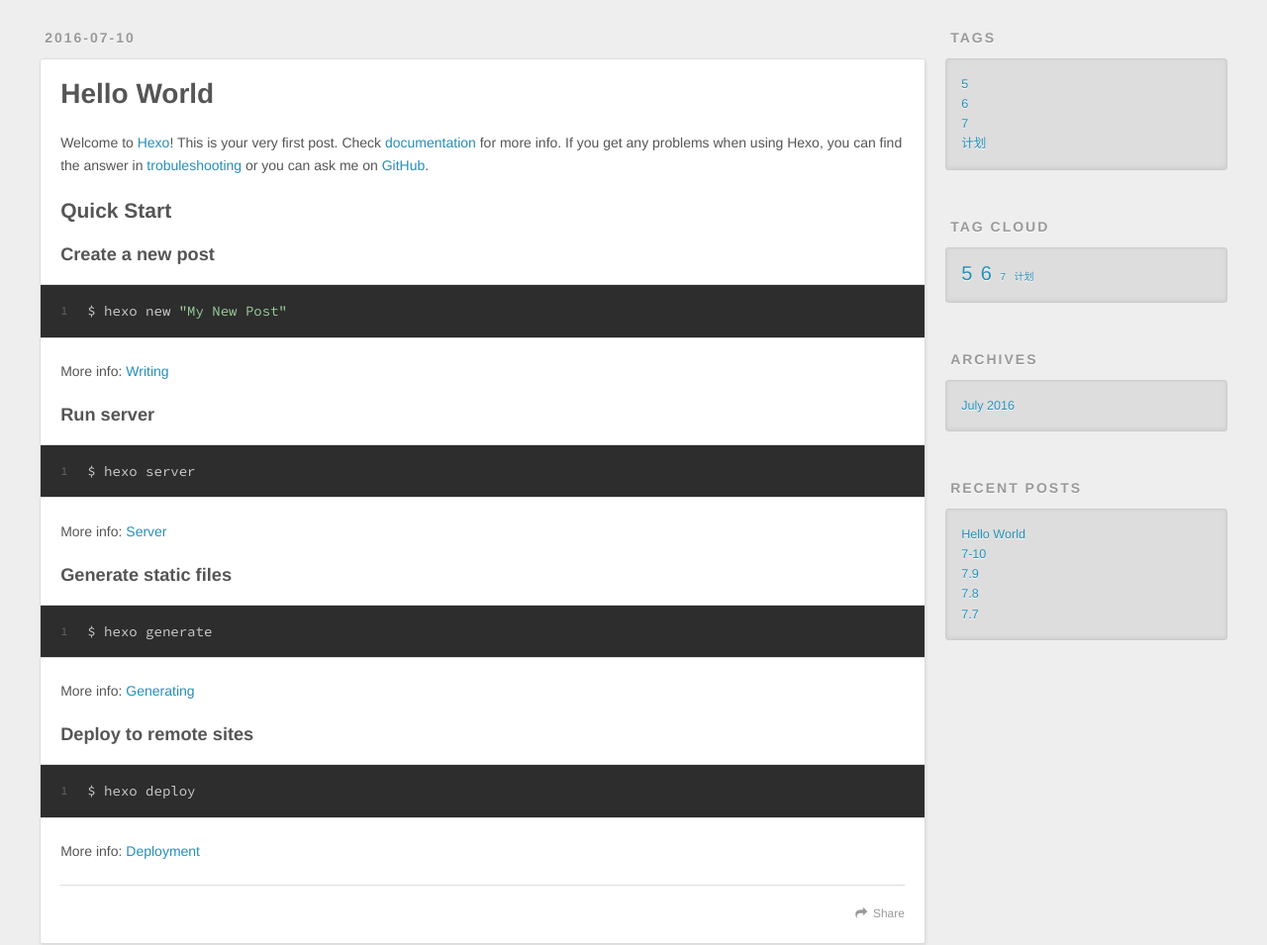
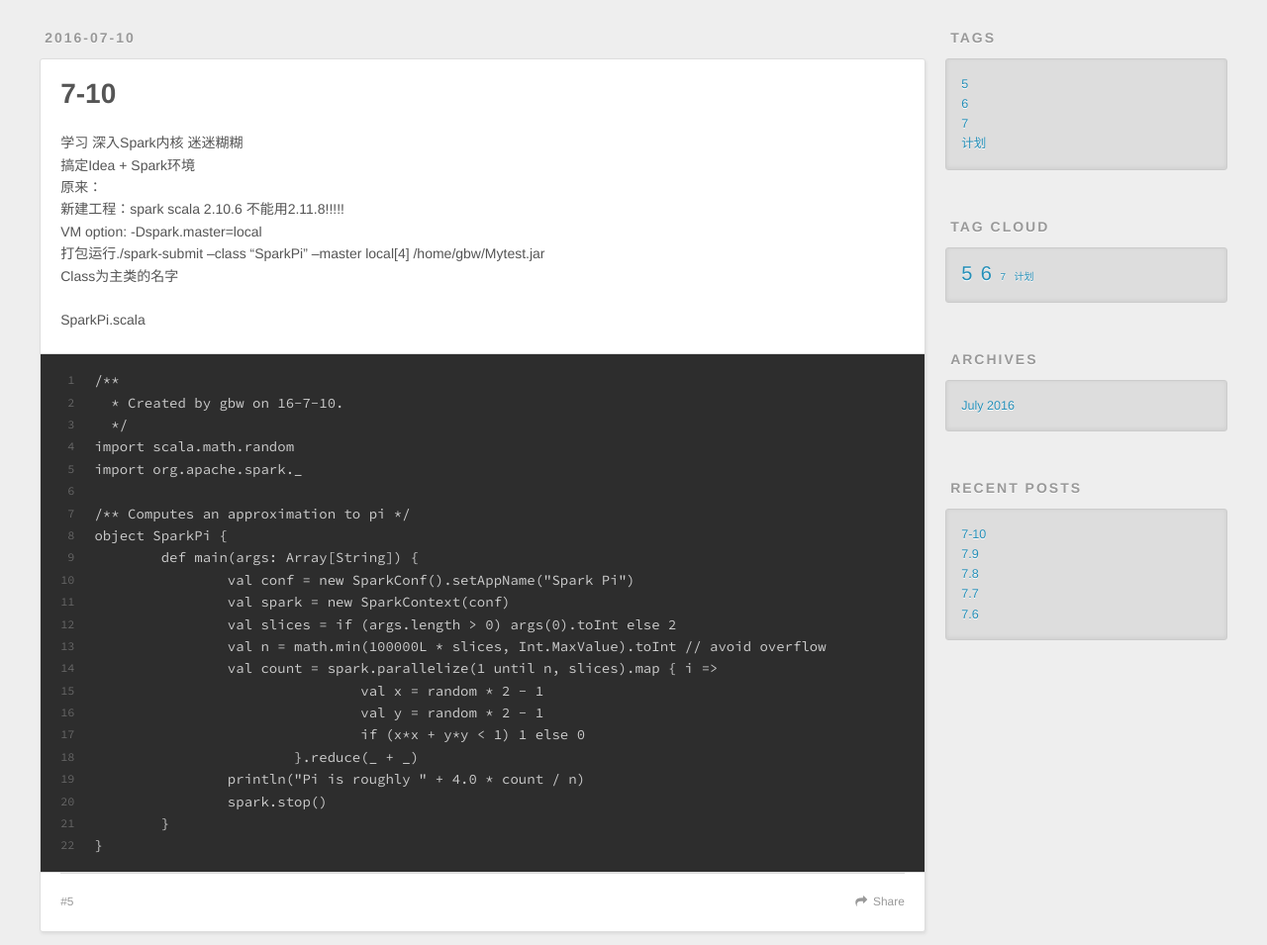
Before and after one commit to GBWen/GBWen.github.io, a plain HTML site: page index.html in a window 1280 px wide. Shown: the part 320-1275 px from the top of the page at 99% size. Drawn offline with nearby package versions, Linux system fonts and the light colour scheme.

Commit message:
Site updated: 2016-07-10 23:02:46

```diff
--- a/index.html
+++ b/index.html
@@ -61,51 +61,6 @@
       <div class="outer">
         <section id="main">
 
-    <article id="post-hello-world" class="article article-type-post" itemscope itemprop="blogPost">
-  <div class="article-meta">
-    <a href="/2016/07/10/hello-world/" class="article-date">
-  <time datetime="2016-07-10T14:59:49.749Z" itemprop="datePublished">2016-07-10</time>
-</a>
-
-  </div>
-  <div class="article-inner">
-
-
-      <header class="article-header">
-
-
-    <h1 itemprop="name">
-      <a class="article-title" href="/2016/07/10/hello-world/">Hello World</a>
-    </h1>
-
-
-      </header>
-
-    <div class="article-entry" itemprop="articleBody">
-
-        <p>Welcome to <a href="http://hexo.io/" target="_blank" rel="external">Hexo</a>! This is your very first post. Check <a href="http://hexo.io/docs/" target="_blank" rel="external">documentation</a> for more info. If you get any problems when using Hexo, you can find the answer in <a href="http://hexo.io/docs/troubleshooting.html" target="_blank" rel="external">trobuleshooting</a> or you can ask me on <a href="https://github.com/hexojs/hexo/issues" target="_blank" rel="external">GitHub</a>.</p>
-<h2 id="Quick-Start"><a href="#Quick-Start" class="headerlink" title="Quick Start"></a>Quick Start</h2><h3 id="Create-a-new-post"><a href="#Create-a-new-post" class="headerlink" title="Create a new post"></a>Create a new post</h3><figure class="highlight bash"><table><tr><td class="gutter"><pre><div class="line">1</div></pre></td><td class="code"><pre><div class="line">$ hexo new <span class="string">"My New Post"</span></div></pre></td></tr></table></figure>
-<p>More info: <a href="http://hexo.io/docs/writing.html" target="_blank" rel="external">Writing</a></p>
-<h3 id="Run-server"><a href="#Run-server" class="headerlink" title="Run server"></a>Run server</h3><figure class="highlight bash"><table><tr><td class="gutter"><pre><div class="line">1</div></pre></td><td class="code"><pre><div class="line">$ hexo server</div></pre></td></tr></table></figure>
-<p>More info: <a href="http://hexo.io/docs/server.html" target="_blank" rel="external">Server</a></p>
-<h3 id="Generate-static-files"><a href="#Generate-static-files" class="headerlink" title="Generate static files"></a>Generate static files</h3><figure class="highlight bash"><table><tr><td class="gutter"><pre><div class="line">1</div></pre></td><td class="code"><pre><div class="line">$ hexo generate</div></pre></td></tr></table></figure>
-<p>More info: <a href="http://hexo.io/docs/generating.html" target="_blank" rel="external">Generating</a></p>
-<h3 id="Deploy-to-remote-sites"><a href="#Deploy-to-remote-sites" class="headerlink" title="Deploy to remote sites"></a>Deploy to remote sites</h3><figure class="highlight bash"><table><tr><td class="gutter"><pre><div class="line">1</div></pre></td><td class="code"><pre><div class="line">$ hexo deploy</div></pre></td></tr></table></figure>
-<p>More info: <a href="http://hexo.io/docs/deployment.html" target="_blank" rel="external">Deployment</a></p>
-
-
-    </div>
-    <footer class="article-footer">
-      <a data-url="http://yoursite.com/2016/07/10/hello-world/" data-id="ciqgq99t00008wo6bmve59em1" class="article-share-link">Share</a>
-
-
-    </footer>
-  </div>
-
-</article>
-
-
-
     <article id="post-7-10" class="article article-type-post" itemscope itemprop="blogPost">
   <div class="article-meta">
     <a href="/2016/07/10/7-10/" class="article-date">
@@ -135,7 +90,7 @@
 
     </div>
     <footer class="article-footer">
-      <a data-url="http://yoursite.com/2016/07/10/7-10/" data-id="ciqgq99t3000awo6bq0pzpwe9" class="article-share-link">Share</a>
+      <a data-url="http://yoursite.com/2016/07/10/7-10/" data-id="ciqgqbj560000yd6bta2qa2yr" class="article-share-link">Share</a>
 
 
   <ul class="article-tag-list"><li class="article-tag-list-item"><a class="article-tag-list-link" href="/tags/5/">5</a></li></ul>
@@ -180,7 +135,7 @@
 
     </div>
     <footer class="article-footer">
-      <a data-url="http://yoursite.com/2016/07/10/7-9/" data-id="ciqgq99sn0003wo6bo0pcwovp" class="article-share-link">Share</a>
+      <a data-url="http://yoursite.com/2016/07/10/7-9/" data-id="ciqgqbj5y0006yd6bbi91w5r5" class="article-share-link">Share</a>
 
 
   <ul class="article-tag-list"><li class="article-tag-list-item"><a class="article-tag-list-link" href="/tags/5/">5</a></li></ul>
@@ -219,7 +174,7 @@
 
     </div>
     <footer class="article-footer">
-      <a data-url="http://yoursite.com/2016/07/08/7-8/" data-id="ciqgq99se0001wo6b10xeu78g" class="article-share-link">Share</a>
+      <a data-url="http://yoursite.com/2016/07/08/7-8/" data-id="ciqgqbj5v0004yd6bp7uk2qvv" class="article-share-link">Share</a>
 
 
   <ul class="article-tag-list"><li class="article-tag-list-item"><a class="article-tag-list-link" href="/tags/7/">7</a></li></ul>
@@ -258,7 +213,7 @@
 
     </div>
     <footer class="article-footer">
-      <a data-url="http://yoursite.com/2016/07/07/7-7/" data-id="ciqgq99sp0004wo6bvux15f44" class="article-share-link">Share</a>
+      <a data-url="http://yoursite.com/2016/07/07/7-7/" data-id="ciqgqbj5k0003yd6bd44i6vbk" class="article-share-link">Share</a>
 
 
   <ul class="article-tag-list"><li class="article-tag-list-item"><a class="article-tag-list-link" href="/tags/6/">6</a></li></ul>
@@ -297,7 +252,7 @@
 
     </div>
     <footer class="article-footer">
-      <a data-url="http://yoursite.com/2016/07/07/7-6/" data-id="ciqgq99s80000wo6bwrj1ptws" class="article-share-link">Share</a>
+      <a data-url="http://yoursite.com/2016/07/07/7-6/" data-id="ciqgqbj5c0001yd6bpa2rwwce" class="article-share-link">Share</a>
 
 
   <ul class="article-tag-list"><li class="article-tag-list-item"><a class="article-tag-list-link" href="/tags/6/">6</a></li></ul>
@@ -338,7 +293,7 @@
 
     </div>
     <footer class="article-footer">
-      <a data-url="http://yoursite.com/2016/07/05/Plan/" data-id="ciqgq99st0006wo6bqskhb7nz" class="article-share-link">Share</a>
+      <a data-url="http://yoursite.com/2016/07/05/Plan/" data-id="ciqgqbj6p000eyd6b5pldc9k5" class="article-share-link">Share</a>
 
 
   <ul class="article-tag-list"><li class="article-tag-list-item"><a class="article-tag-list-link" href="/tags/计划/">计划</a></li></ul>
@@ -394,10 +349,6 @@
       <ul>
 
           <li>
-            <a href="/2016/07/10/hello-world/">Hello World</a>
-          </li>
-
-          <li>
             <a href="/2016/07/10/7-10/">7-10</a>
           </li>
 
@@ -411,6 +362,10 @@
 
           <li>
             <a href="/2016/07/07/7-7/">7.7</a>
+          </li>
+
+          <li>
+            <a href="/2016/07/07/7-6/">7.6</a>
           </li>
 
       </ul>
```
Also changed, not shown: 2016/07/05/Plan/index.html (+5 -5 lines), 2016/07/07/7-6/index.html (+5 -5 lines), 2016/07/07/7-7/index.html (+5 -5 lines), 2016/07/08/7-8/index.html (+5 -5 lines), 2016/07/10/7-10/index.html (+5 -14 lines), 2016/07/10/7-9/index.html (+5 -5 lines), archives/2016/07/index.html (+4 -23 lines), archives/2016/index.html (+4 -23 lines), archives/index.html (+4 -23 lines), tags/5/index.html (+4 -4 lines), tags/6/index.html (+4 -4 lines), tags/7/index.html (+4 -4 lines), tags/计划/index.html (+4 -4 lines).
